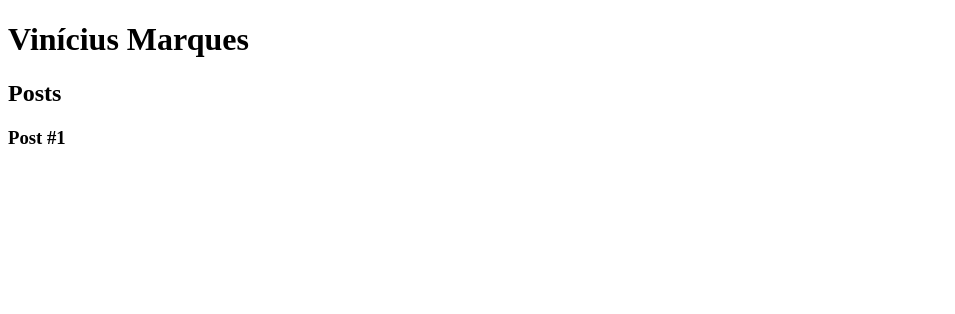
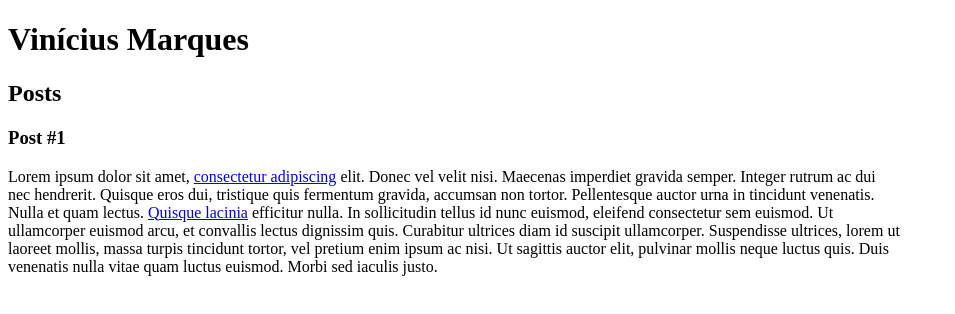
Before and after one commit to ViniMaza/site-simples, a plain HTML site: page index.html in a window 1280 px wide. Shown: the whole page, without its empty margins (0-955 px from the left). Drawn offline with Linux system fonts and the light colour scheme.

Commit message:
Adiciona texto e links

```diff
--- a/index.html
+++ b/index.html
@@ -22,6 +22,15 @@
                 <header>
                     <h3>Post #1</h3>
                 </header>
+                <!--Parágrafo-->
+                <p> <!--Adicionando Link-->
+                    Lorem ipsum dolor sit amet, <a href="www.linkedin.com/in/vinicius–marques" target="_blank">consectetur adipiscing</a> elit. Donec vel velit nisi. Maecenas imperdiet gravida semper. Integer rutrum ac dui<br> <!--Quebra de linha-->
+                    nec hendrerit. Quisque eros dui, tristique quis fermentum gravida, accumsan non tortor. Pellentesque auctor urna in tincidunt venenatis.<br>
+                    Nulla et quam lectus. <a href="mailto:vinicius013.souza@gmail.com">Quisque lacinia</a> <!--adicionando email-->efficitur nulla. In sollicitudin tellus id nunc euismod, eleifend consectetur sem euismod. Ut<br>
+                    ullamcorper euismod arcu, et convallis lectus dignissim quis. Curabitur ultrices diam id suscipit ullamcorper. Suspendisse ultrices, lorem ut<br>
+                    laoreet mollis, massa turpis tincidunt tortor, vel pretium enim ipsum ac nisi. Ut sagittis auctor elit, pulvinar mollis neque luctus quis. Duis<br>
+                    venenatis nulla vitae quam luctus euismod. Morbi sed iaculis justo.
+                </p>
             </article>
         </section>
         <!--Rodapé para contatos-->
```
